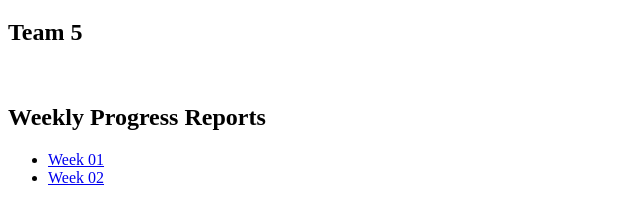
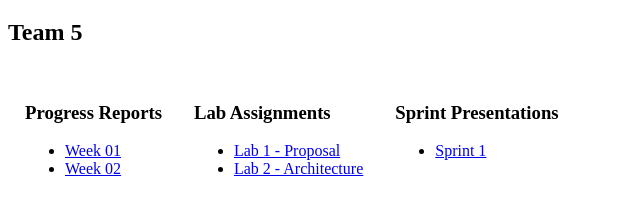
Before and after one commit to evankennedy/csulb-cecs492a, a plain HTML site: page index.html in a window 1280 px wide. Shown: the part 61-282 px from the top of the page, without its empty margins (0-640 px from the left). Drawn offline with Linux system fonts and the light colour scheme.

Commit message:
Add labs & sprint presentation

```diff
--- a/index.html
+++ b/index.html
@@ -7,12 +7,30 @@
   <h1>CECS 492A</h1>
   <h2>Team 5</h2>
 
-  <p>&nbsp;</p>
+  <table border="0" cellpadding="15">
+    <tr>
+      <td valign="top">
+        <h3>Progress Reports</h3>
+        <ul>
+          <li><a href="Week01_PR_Sp_2016_Team_no5.xls">Week 01</a></li>
+          <li><a href="Week02_PR_Sp_2016_Team_no5.xls">Week 02</a></li>
+        </ul>
+      </td>
+      <td valign="top">
+        <h3>Lab Assignments</h3>
+        <ul>
+          <li><a href="Team5-Lab1-Proposal.pdf">Lab 1 - Proposal</a></li>
+          <li><a href="Team5-Lab2-Architecture.pdf">Lab 2 - Architecture</a></li>
+        </ul>
+      </td>
+      <td valign="top">
+        <h3>Sprint Presentations</h3>
+        <ul>
+          <li><a href="Team5-Sprint1_Presentation.pptx">Sprint 1</a></li>
+        </ul>
+      </td>
+    </tr>
+  </table>
 
-  <h2>Weekly Progress Reports</h2>
-  <ul>
-  	<li><a href="Week01_PR_Sp_2016_Team_no5.xls">Week 01</a></li>
-	<li><a href="Week02_PR_Sp_2016_Team_no5.xls">Week 02</a></li>
-  </ul>
 </body>
 </html>
```
Also changed, not shown: 3 other files.
